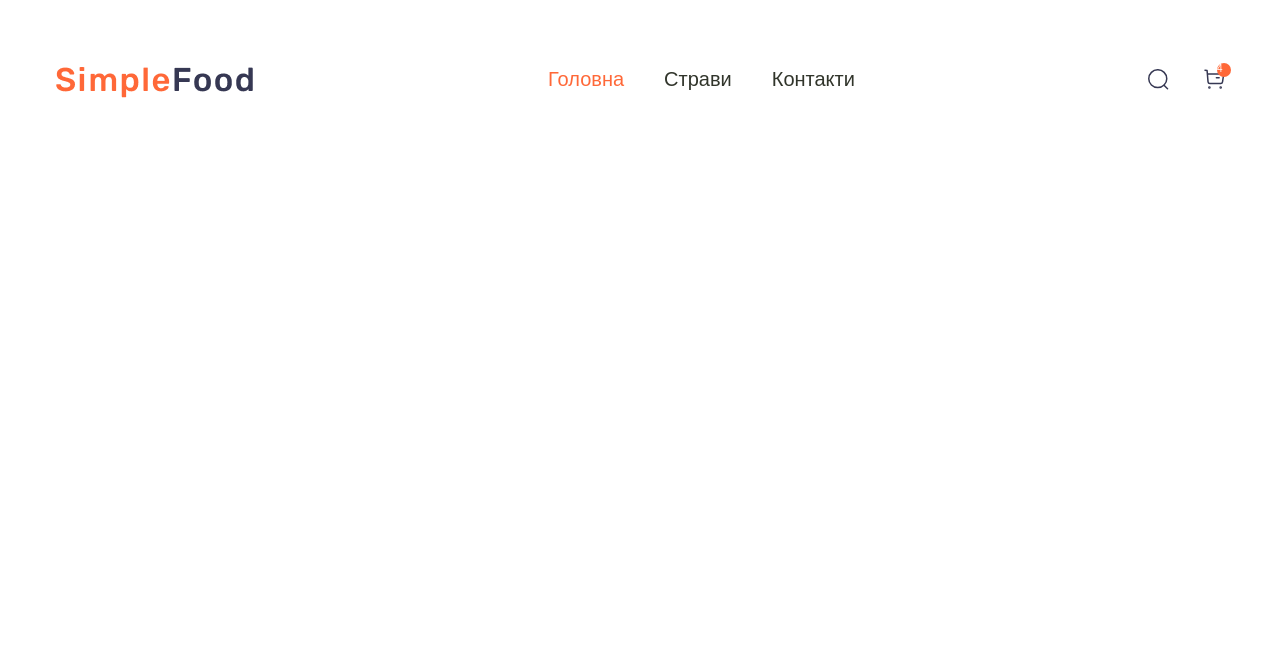
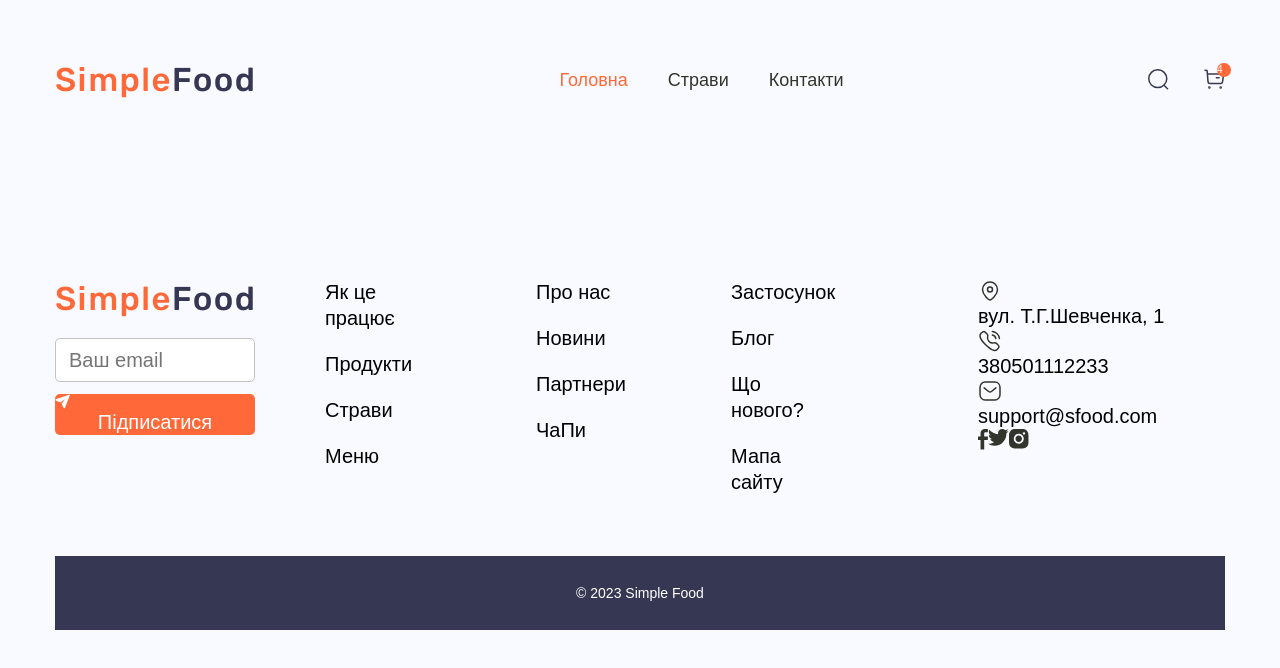
Before and after one commit to shubatima/SimpleFood, a website: page app/index.html in a window 1280 px wide. Drawn offline with nearby package versions, Linux system fonts and the light colour scheme; files that its build step writes are made by us from their sources.

Commit message:
added footer (not done)

```diff
--- a/app/index.html
+++ b/app/index.html
@@ -28,10 +28,10 @@
         </nav>
         <div class="user-nav">
           <a class="user-nav__link" href="#">
-            <img class="user-nav__link-img" src="images/Search-icon.svg" alt="Пошук">
+            <img class="user-nav__link-img" src="images/icons/Search-icon.svg" alt="Пошук">
           </a>
           <a class="user-nav__link" href="#">
-            <img class="user-nav__link-img" src="images/Cart-icon.svg" alt="Пошук">
+            <img class="user-nav__link-img" src="images/icons/Cart-icon.svg" alt="Пошук">
             <span class="user-nav__num">4</span>
           </a>
         </div>
@@ -39,6 +39,137 @@
     </div>
   </header>
 
+  <footer class="footer">
+    <div class="container">
+      <div class="footer-top">
+        <div class="footer-top__item footer-top__subscribe">
+          <a class="logo" href="#">
+            <img class="logo__img footer-top__logo" src="images/logo.png" alt="logo">
+          </a>
+          <form class="footer-top__form" action="#">
+          <label class="footer-top__form-label" for="email"></label>
+
+          <input class="footer-top__form-input" type="email" id="email" placeholder="Ваш email">
+          <button class="footer-top__form-btn" type="submit">
+            <img src="images/icons/telegram-icon.svg" alt="телеграм">
+            Підписатися
+          </button>
+          </form>
+        </div>
+        <div class="footer-top__item footer-top__nav-1">
+          <ul class="footer-top__list">
+            <li class="footer-top__link">
+              <a class="footer-top__text" href="#">
+                Як це працює
+              </a>
+            </li>
+            <li class="footer-top__link">
+              <a class="footer-top__text" href="#">
+                Продукти
+              </a>
+            </li>
+            <li class="footer-top__link">
+              <a class="footer-top__text" href="#">
+                Страви
+              </a>
+            </li>
+            <li class="footer-top__link">
+              <a class="footer-top__text" href="#">
+                Меню
+              </a>
+            </li>
+          </ul>
+        </div>
+        <div class="footer-top__item footer-top__nav-2">
+          <ul class="footer-top__list">
+	          <li class="footer-top__link">
+              <a class="footer-top__text" href="#">
+                Про нас
+              </a>
+            </li>
+            <li class="footer-top__link">
+              <a class="footer-top__text" href="#">
+                Новини
+              </a>
+            </li>
+            <li class="footer-top__link">
+              <a class="footer-top__text" href="#">
+                Партнери
+              </a>
+            </li>
+            <li class="footer-top__link">
+              <a class="footer-top__text" href="#">
+                ЧаПи
+              </a>
+            </li>
+          </ul>
+        </div>
+        <div class="footer-top__item footer-top__nav-3">
+          <ul class="footer-top__list">
+	          <li class="footer-top__link">
+              <a class="footer-top__text" href="#">
+                Застосунок
+              </a>
+            </li>
+            <li class="footer-top__link">
+              <a class="footer-top__text" href="#">
+                Блог
+              </a>
+            </li>
+            <li class="footer-top__link">
+              <a class="footer-top__text" href="#">
+                Що нового?
+              </a>
+            </li>
+            <li class="footer-top__link">
+              <a class="footer-top__text" href="#">
+                Мапа сайту
+              </a>
+            </li>
+          </ul>
+        </div>
+        <div class="footer-top__item">
+          <ul class="footer-top__addres">
+            <img class="footer-top__addres-icon" src="images/icons/Location-icon.svg" alt="де знаходяться">
+            <p class="footer-top__addres-text">
+              вул. Т.Г.Шевченка, 1
+            </p>
+            <img class="footer-top__addres-icon" src="images/icons/Calling-icon.svg" alt="номер телефону">
+            <a class="footer-top__addres-link" href="tel:+380501112233">
+              380501112233
+            </a>
+            <img class="footer-top__addres-icon" src="images/icons/Message-icon.svg" alt="писати на емеїл">
+            <a class="footer-top__addres-link" href="mailto:support@sfood.com">
+              support@sfood.com
+            </a>
+          </ul>
+          <ul class="footer-top__socialmedia">
+            <a href="#" class="footer-top__socialmedia-cite">
+              <img class="footer-top__socialmedia-icon"
+                src="images/icons/facebook-icon.svg"
+                alt="фейсбук">
+            </a>
+            <a href="#" class="footer-top__socialmedia-cite">
+              <img class="footer-top__socialmedia-icon"
+                src="images/icons/twitter-icon.svg"
+                alt="твіттер">
+            </a>
+            <a href="#" class="footer-top__socialmedia-cite">
+              <img class="footer-top__socialmedia-icon"
+                src="images/icons/instagram-icon.svg"
+                alt="інстаграм">
+            </a>
+          </ul>
+        </div>
+      </div>
+      <div class="footer-end">
+        <div class="container">
+          <p class="footer-end__text">© 2023 Simple Food</p>
+        </div>
+      </div>
+    </div>
+  </footer>
+
   <script src="js/main.min.js"></script>
 </body>
 </html>
--- a/app/scss/_global.scss
+++ b/app/scss/_global.scss
@@ -1,7 +1,8 @@
 body {
   font-family: "Rubik", sans-serif;
-  color: #fff;
+  line-height: 1.3;
   font-size: 20px;
+  background-color: #F9FAFF;
   @extend %rubik-400;
 }
 
--- a/app/scss/_vars.scss
+++ b/app/scss/_vars.scss
@@ -1,6 +1,9 @@
 $accent: #FF6838;
 $default: #31352B;
 $title: #363853;
+$bg: #F9FAFF;
+$secondbg: #FFF;
+
 
 %opensans-400 {
   font-family: 'OpenSans_Condensed-Regular', sans-serif;
--- a/app/scss/style.scss
+++ b/app/scss/style.scss
@@ -25,6 +25,7 @@
 
   &__list-link {
     color: $default;
+    font-size: 18px;
     &:hover {
       color: $accent;
     }
@@ -59,7 +60,83 @@
   }
 }
 
+.footer-top {
+  display: flex;
+  padding: 120px 0 61px;
+
+  &__subscribe {
+    width: 200px;
+  }
+
+  &__logo {
+    margin-bottom: 20px;
+  }
+
+  &__form-label {
+    font-size: 14px;
+  }
+
+  &__form-input {
+    border: 1px solid #c2c2c2;
+    border-radius: 5px;
+    padding-left: 13px;
+    max-width: 200px;
+    height: 44px;
+    margin-bottom: 12px;
+  }
+
+  &__form-btn {
+    background-color: $accent;
+    width: 200px;
+    color: $secondbg;
+    border-radius: 5px;
+  }
+
+  &__subscribe {
+    width: 200px;
+    margin-right: 70px;
+  }
+
+  &__nav-1 {
+    width: 121px;
+    height: 152px;
+    margin-right: 90px;
+  }
+
+  &__nav-2 {
+    width: 87px;
+    margin-right: 108px;
+  }
+
+  &__nav-3 {
+    width: 105px;
+    margin-right: 142px;
+  }
+
+  &__link:not(:last-child) {
+    margin-bottom: 20px;
+  }
+
+  &__socialmedia {
+    display: flex;
+  }
+
+  &__socialmedia:not(:last-child) {
+    margin-right: 36px;
+  }
+}
+
+.footer-end {
+  text-align: center;
+  padding: 30px 0;
+  margin: 0 auto;
+  color: #fff;
+  font-size: 14px;
+  line-height: 1;
+  background-color: #363853;
+  }
+
+
+
 
 @import 'media';
-
-// 1.30.20 sek шрифты
```
Also changed, not shown: app/images/icons/Calling-icon.svg (added), app/images/icons/Cart-icon.svg (renamed from app/images/Cart-icon.svg), app/images/icons/Location-icon.svg (added), app/images/icons/Message-icon.svg (added), app/images/icons/Search-icon.svg (renamed from app/images/Search-icon.svg), app/images/icons/facebook-icon.svg (added), app/images/icons/instagram-icon.svg (added), app/images/icons/telegram-icon.svg (added), app/images/icons/twitter-icon.svg (added).
